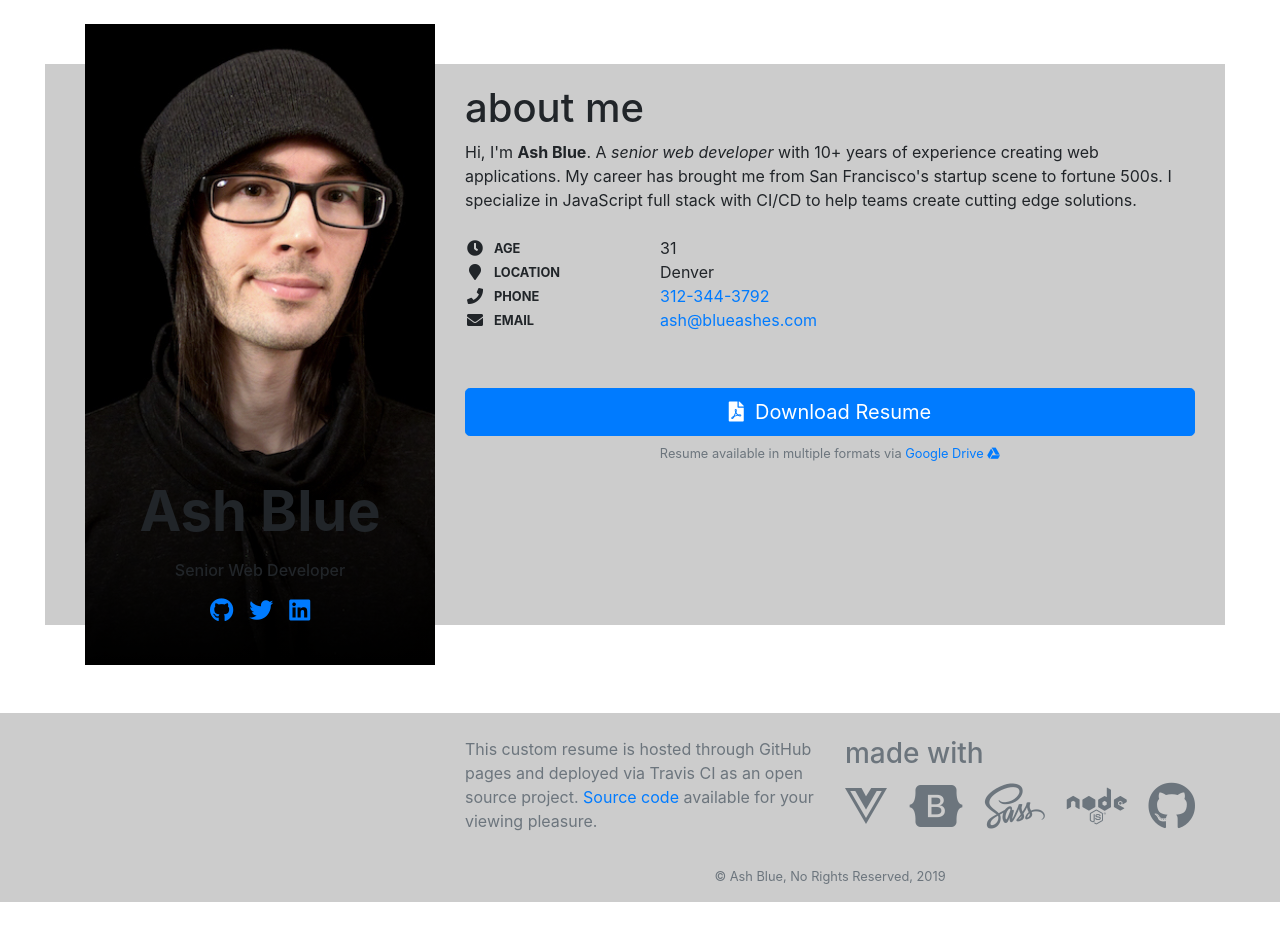
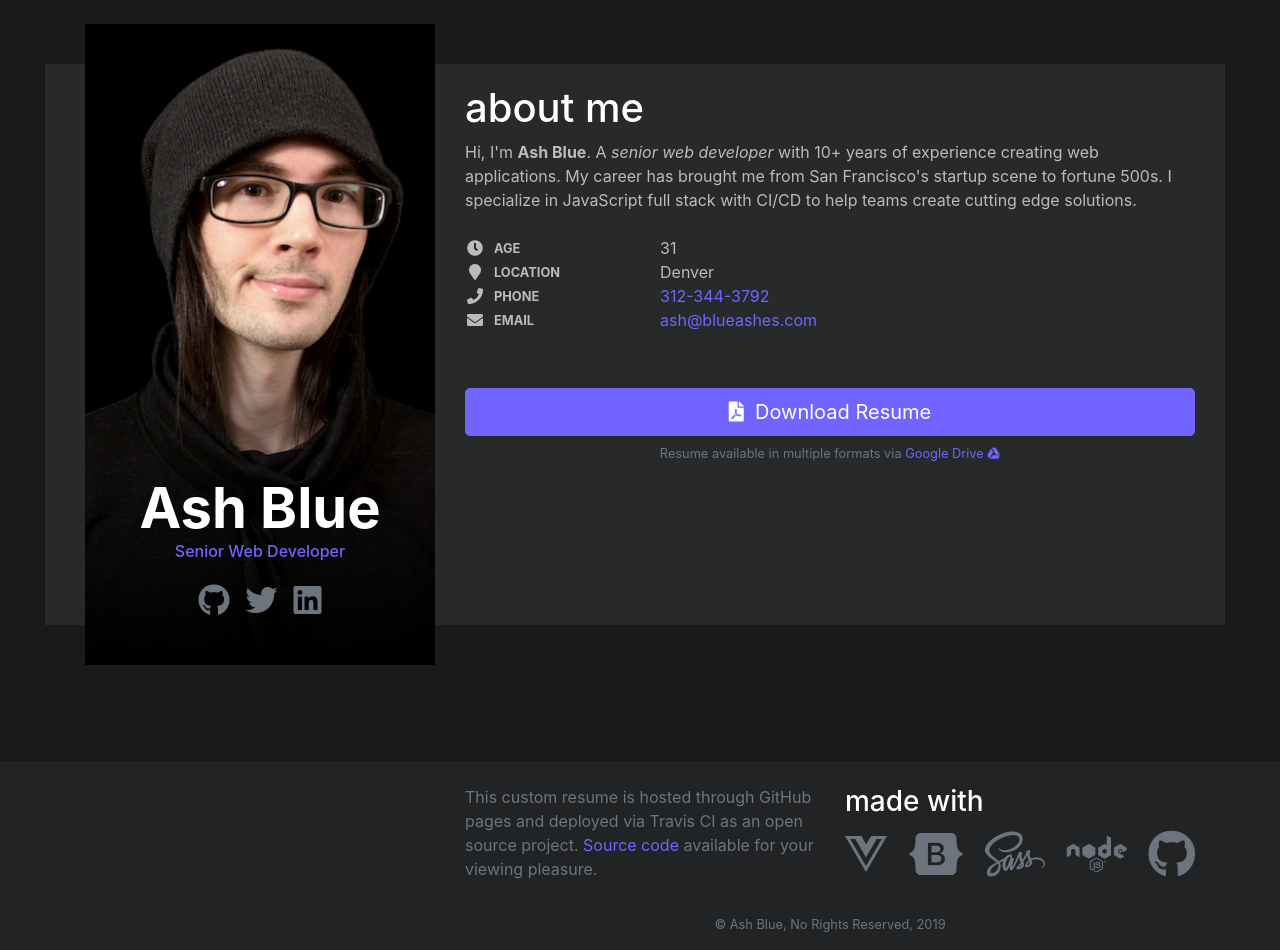
Before and after one commit to ashblue/web-development-resume, a Vue app: page / in a window 1280 px wide. Before the commit the page ends 902 px from the top, so only its background shows below. Built offline with nearby package versions, Linux system fonts and the light colour scheme.

Commit message:
Site color treatment

```diff
--- a/src/App.vue
+++ b/src/App.vue
@@ -14,6 +14,7 @@ export default {
 </script>
 
 <style lang="scss">
+@import "styles/colors";
 @import "~bootstrap/scss/bootstrap";
 @import "~@fortawesome/fontawesome-free/css/all.css";
 </style>
--- a/src/components/atoms/IconLink.vue
+++ b/src/components/atoms/IconLink.vue
@@ -1,6 +1,6 @@
 <template>
   <a
-    class="h4"
+    class="fa-2x text-muted"
     target="_blank"
     :href="url"
     :title="title"
--- a/src/components/organisms/bio-cards/WhoAmI.vue
+++ b/src/components/organisms/bio-cards/WhoAmI.vue
@@ -1,7 +1,7 @@
 <template>
   <div>
-    <h1 class="text-center font-weight-bold display-4 mb-3">Ash Blue</h1>
-    <h2 class="text-center h6 mb-3">Senior Web Developer</h2>
+    <h1 class="text-center font-weight-bold display-4 mb-0">Ash Blue</h1>
+    <h2 class="text-center h6 mb-3 text-primary">Senior Web Developer</h2>
     <ListIconLinks :iconLinks="iconLinks" />
   </div>
 </template>
--- a/src/components/pages/Home.vue
+++ b/src/components/pages/Home.vue
@@ -2,7 +2,7 @@
   <div class="ab-p-home">
     <MobileBioCard class="ab-p-home__header d-lg-none" />
 
-    <div class="ab-p-home__content overflow-hidden">
+    <div class="ab-p-home__content overflow-hidden mb-5">
       <div class="container position-relative">
         <Intro></Intro>
       </div>
@@ -31,6 +31,11 @@ export default {
 </script>
 
 <style lang="scss">
+  @import "~bootstrap/scss/functions";
+  @import "~bootstrap/scss/variables";
+  @import "~bootstrap/scss/mixins/_breakpoints";
+  @import "../../styles/colors";
+
   .ab-p-home {
     display: flex;
     min-height: 100vh;
@@ -38,6 +43,10 @@ export default {
 
     &__content {
       flex: 1;
+
+      @include media-breakpoint-down(md) {
+        background: $colorLargeScreenContainer;
+      }
     }
   }
 </style>
--- a/src/styles/_colors.scss
+++ b/src/styles/_colors.scss
@@ -1,3 +1,10 @@
-$colorFooter: #ccc;
-$colorLargeScreenContainer: #ccc;
+$colorFooter: #212325;
+$colorLargeScreenContainer: #27292b;
 $colorFullBleedBackground: #030303;
+
+// Bootstrap specific
+$body-bg: #181a1b;
+$body-color: #bbb;
+$headings-color: #fff;
+$primary: #7164ff;
+$link-hover-color: #494991;
```
